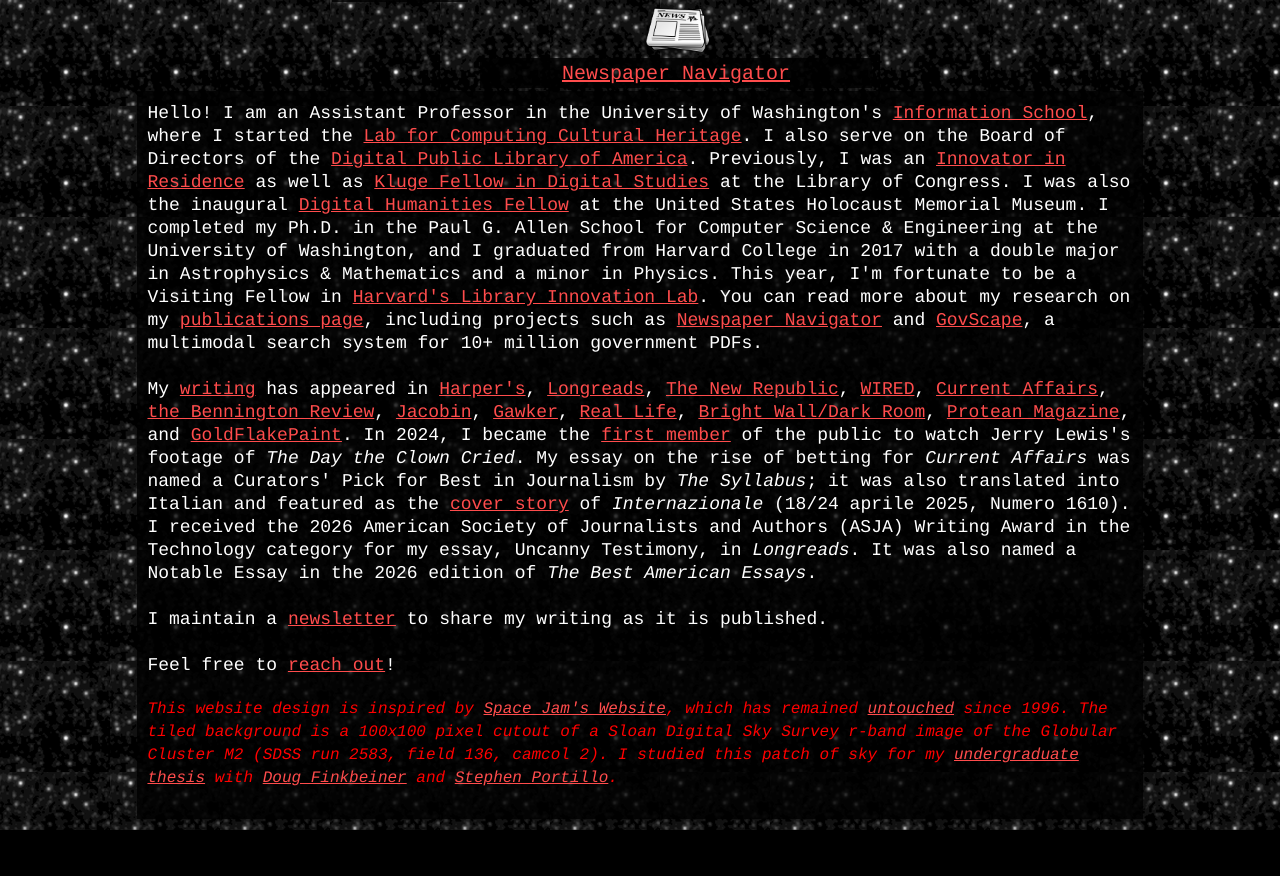
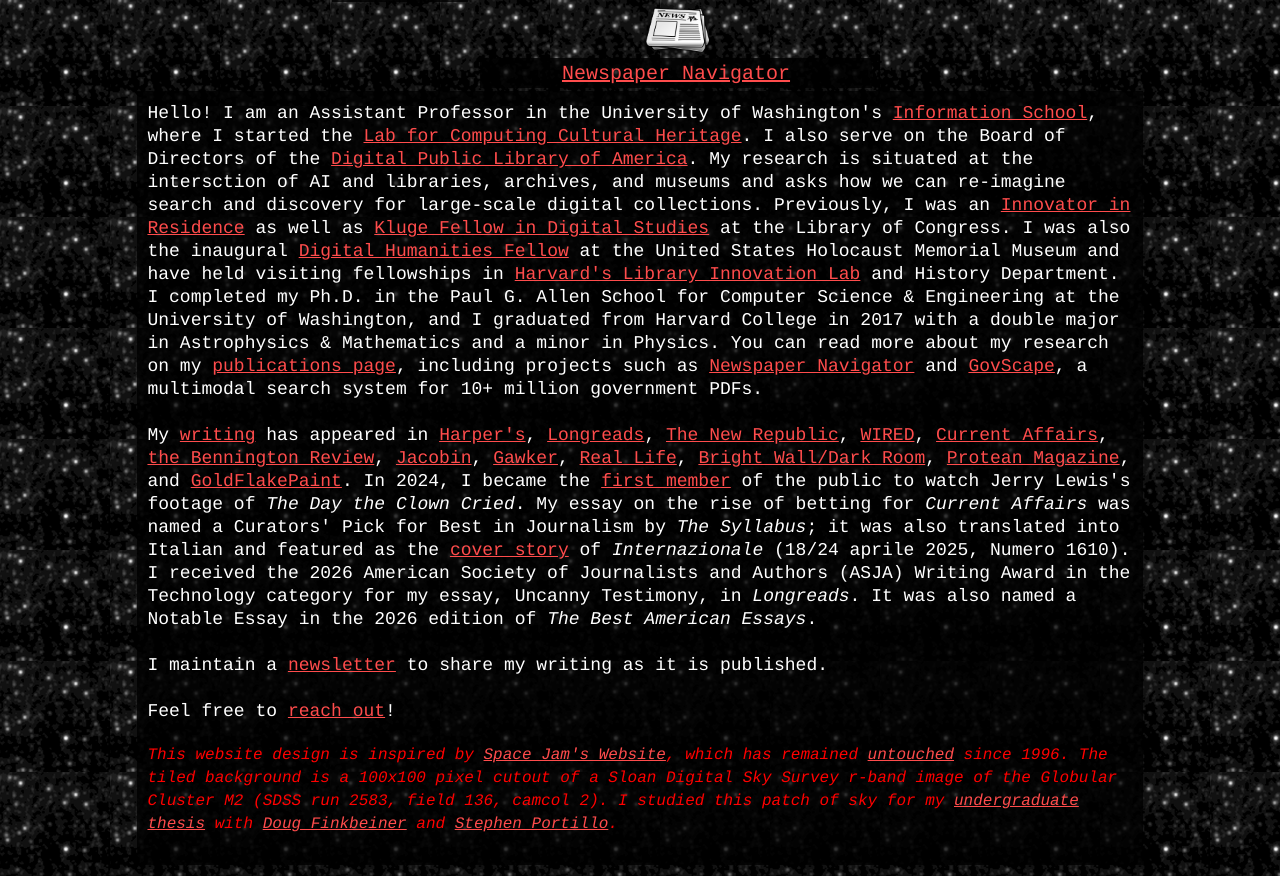
Before and after one commit to bcglee/bcglee.github.io, a plain HTML site: page index.html in a window 1280 px wide. Shown: the part 449-1325 px from the top of the page. Before the commit the page ends 1279 px from the top, so only its background shows below. Drawn offline with Linux system fonts and the light colour scheme.

Commit message:
updating bio

```diff
--- a/index.html
+++ b/index.html
@@ -168,11 +168,12 @@
                 Washington's <a href="https://ischool.uw.edu/">Information School</a>,
                 where I started the
                 <a href="https://l4cch.github.io/lab-website" target="_blank">Lab for Computing Cultural Heritage</a>. I also serve on the Board of Directors of the <a href="https://dp.la/about">Digital Public Library of America</a>.
+                My research is situated at the intersction of AI and libraries, archives, and museums and asks how we can re-imagine search and discovery for large-scale digital collections.
                 Previously, I was an <a href="https://labs.loc.gov/about/opportunities/innovator-in-residence-program">Innovator in Residence</a> as well as
                 <a href="https://www.loc.gov/programs/john-w-kluge-center/chairs-fellowships/fellowships/kluge-fellowships-in-digital-studies/" target="_blank">
                 Kluge Fellow in Digital Studies</a> at the Library of Congress. I was also the inaugural <a href="https://www.ushmm.org/research/opportunities-for-academics/fellowships/digital" target="_blank">Digital Humanities Fellow</a> at the United States Holocaust
-                Memorial Museum. I completed my Ph.D. in the Paul G. Allen School for Computer Science & Engineering at the University of Washington, and I graduated from Harvard College in 2017 with a double major in Astrophysics & Mathematics and a minor in Physics.
-                This year, I'm fortunate to be a Visiting Fellow in <a href="https://lil.law.harvard.edu/about/">Harvard's Library Innovation Lab</a>. You can read more about my research on my <a href="/publications.html" target="_blank">publications page</a>,
+                Memorial Museum and have held visiting fellowships in <a href="https://lil.law.harvard.edu/about/">Harvard's Library Innovation Lab</a> and History Department. I completed my Ph.D. in the Paul G. Allen School for Computer Science & Engineering at the University of Washington, and I graduated from Harvard College in 2017 with a double major in Astrophysics & Mathematics and a minor in Physics.
+                You can read more about my research on my <a href="/publications.html" target="_blank">publications page</a>,
                 including projects such as <a href="./newspaper-navigator.html" target="_blank">Newspaper Navigator</a> and <a href="https://govscape.net">GovScape</a>, a multimodal search system for 10+ million government PDFs.
                 <br />
                 <br />
```
